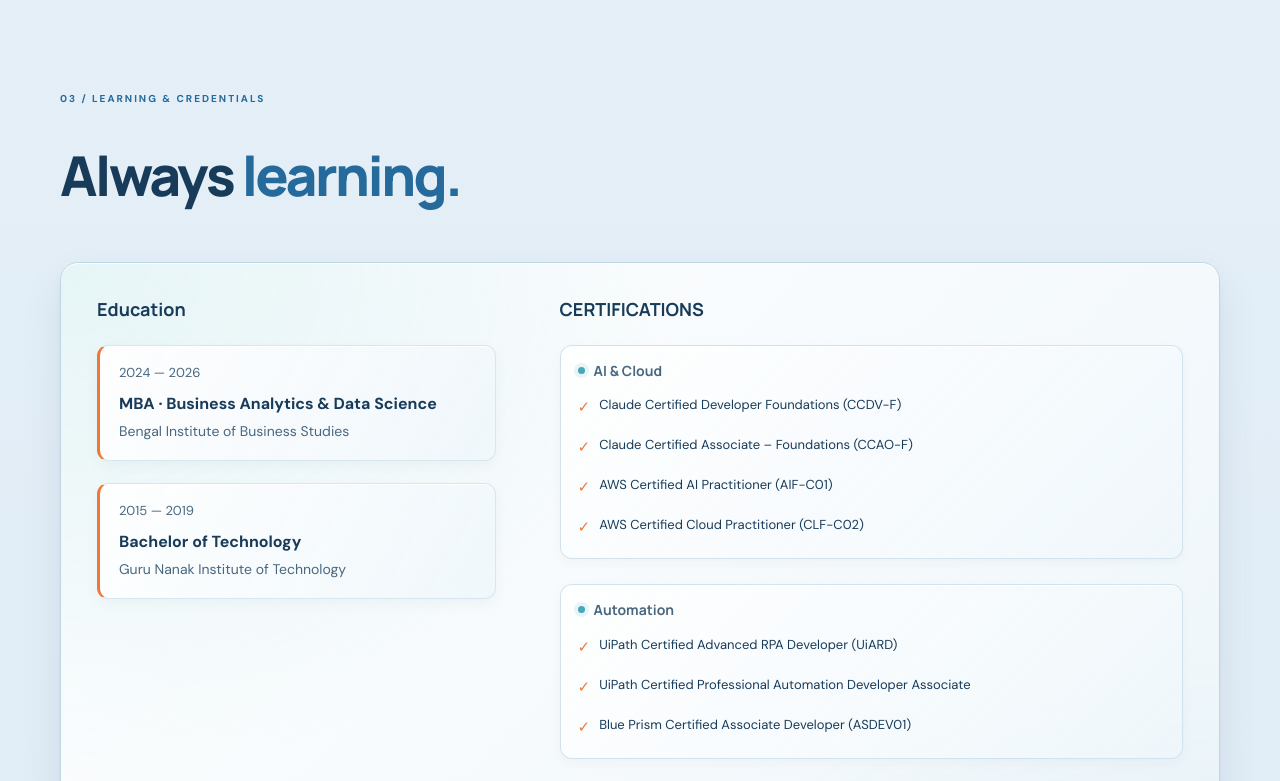
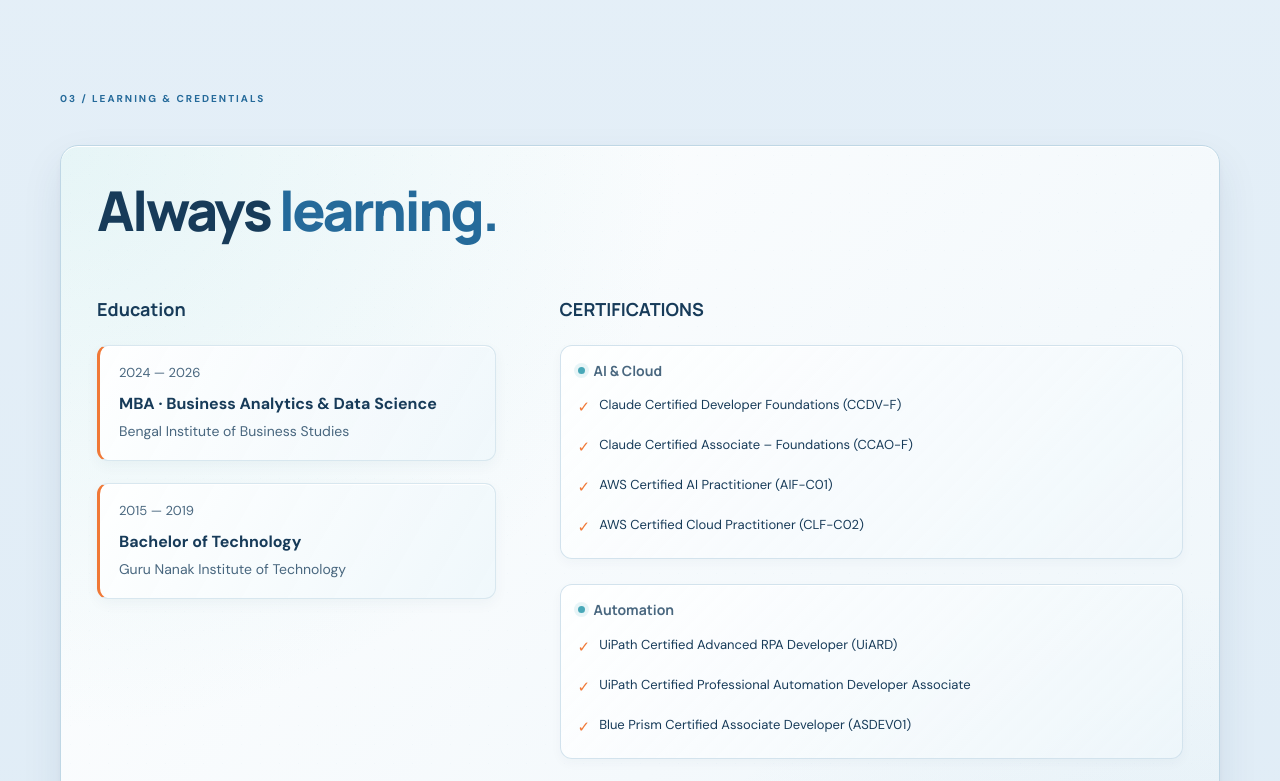
Before and after one commit to AbhirupDas-0509/AbhirupDas-0509.github.io, a plain HTML site: page index.html in a window 1280 px wide. Shown: the part 3680-4461 px from the top of the page. Drawn offline with Linux system fonts and the light colour scheme.

Commit message:
Refine credentials panel heading and refresh styles

```diff
--- a/index.html
+++ b/index.html
@@ -10,7 +10,7 @@
   <link rel="preconnect" href="https://fonts.gstatic.com" crossorigin>
   <link href="https://fonts.googleapis.com/css2?family=DM+Sans:wght@400;500;600;700&family=Manrope:wght@400;500;600;700;800&display=swap" rel="stylesheet">
   <link rel="stylesheet" href="styles.css?v=light-polish-20261120">
-  <link rel="stylesheet" href="theme.css?v=hero-box-blue-robot-20261120-2">
+  <link rel="stylesheet" href="theme.css?v=full-ui-alignment-20261120-3">
   <script defer src="script.js?v=native-company-details-20261120-7"></script>
 </head>
 <body>
@@ -180,8 +180,8 @@
       </div>
     </section>
     <section class="section section-wrap credentials-section" id="credentials">
-      <div class="section-kicker">03 / LEARNING &amp; CREDENTIALS</div><div class="section-title-line"><h2>Always <em>learning.</em></h2></div>
-      <div class="credentials-panel"><div class="credentials-layout"><div class="education-block"><h3>Education</h3><div class="education-item"><span class="edu-year">2024 — 2026</span><strong>MBA · Business Analytics &amp; Data Science</strong><small>Bengal Institute of Business Studies</small></div><div class="education-item"><span class="edu-year">2015 — 2019</span><strong>Bachelor of Technology</strong><small>Guru Nanak Institute of Technology</small></div></div>
+      <div class="section-kicker">03 / LEARNING &amp; CREDENTIALS</div>
+      <div class="credentials-panel"><div class="section-title-line credentials-heading"><h2>Always <em>learning.</em></h2></div><div class="credentials-layout"><div class="education-block"><h3>Education</h3><div class="education-item"><span class="edu-year">2024 — 2026</span><strong>MBA · Business Analytics &amp; Data Science</strong><small>Bengal Institute of Business Studies</small></div><div class="education-item"><span class="edu-year">2015 — 2019</span><strong>Bachelor of Technology</strong><small>Guru Nanak Institute of Technology</small></div></div>
       <div class="certification-block"><h3>CERTIFICATIONS</h3>
         <div class="cert-category"><h4>AI &amp; Cloud</h4><div class="cert-list">
           <div><span class="cert-check">✓</span><span>Claude Certified Developer Foundations (CCDV-F)</span></div>
```
